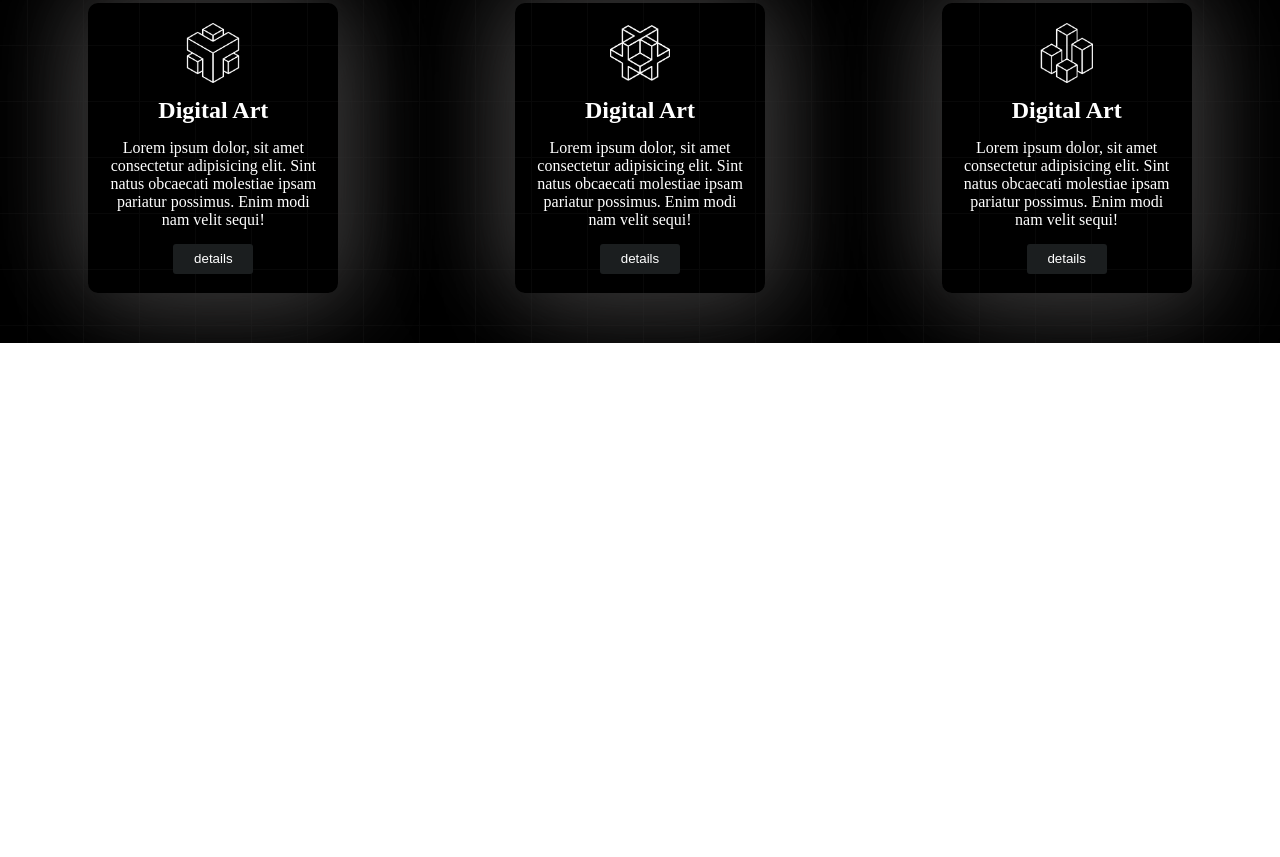
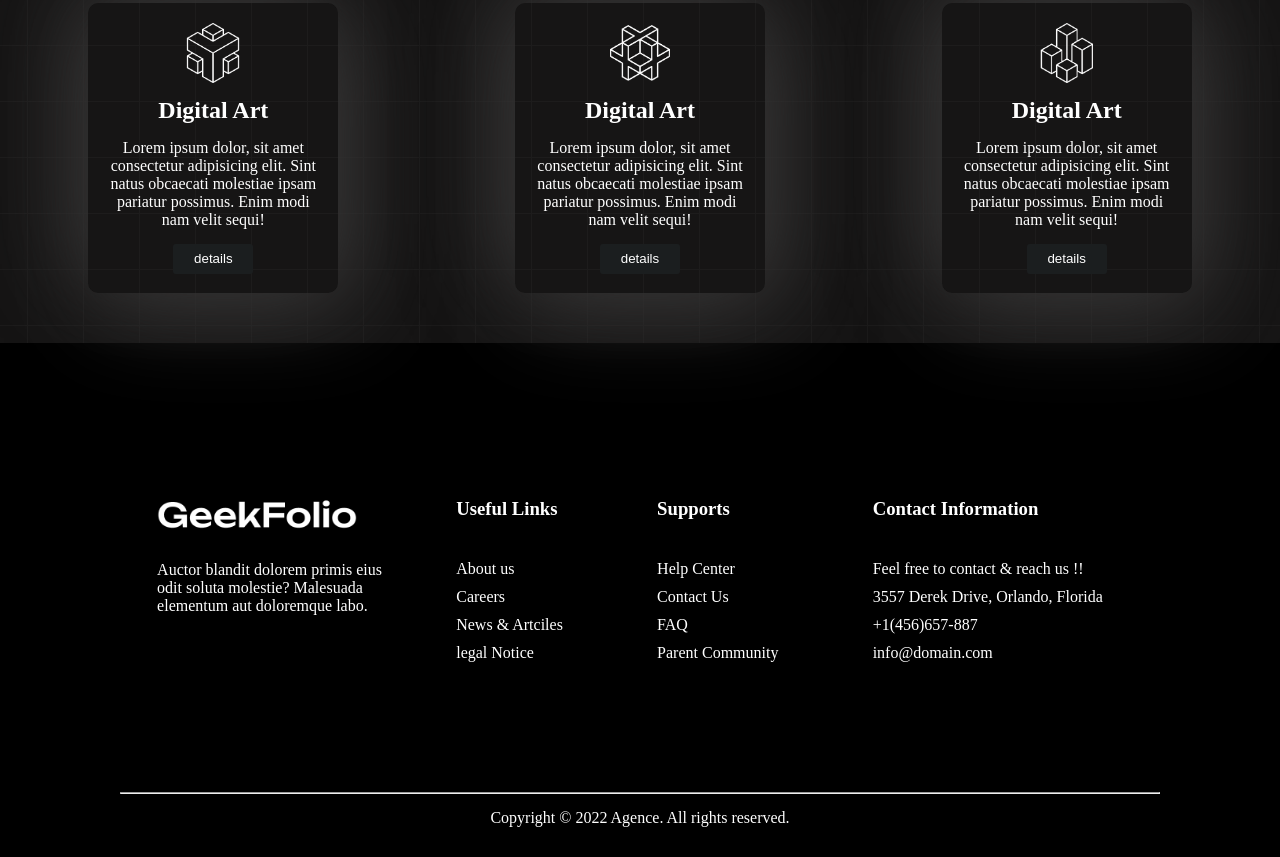
Before and after one commit to sristikundu1/Digital-Product, a plain HTML site: page index.html in a window 1280 px wide. Shown: the part 1484-2341 px from the top of the page. Before the commit the page ends 1827 px from the top, so only its background shows below. Drawn offline with Linux system fonts and the light colour scheme.

Commit message:
implement footer section

```diff
--- a/Styles/style.css
+++ b/Styles/style.css
@@ -86,7 +86,7 @@ li {
 }
 
 .service-container {
-    background-color: black;
+    background-color: rgb(22, 21, 21);
     color: white;
     background-image: url("/assests/images/background.png");
 }
@@ -128,3 +128,38 @@ li {
     background-color: #1b1e1f;
     color: white;
 }
+
+footer{
+    background-color: black;
+    color: white;
+    padding-top: 150px;
+    padding-bottom: 30px;
+    padding-right: 120px;
+    padding-left: 120px;
+    border-top: 5px solid black;
+}
+
+.footer-logo{
+    width: 200px;
+    margin-bottom: 20px;
+    /* height: 50px; */
+}
+.footer-info{
+    display: flex;
+    justify-content: space-around;
+    padding-bottom: 120px;
+}
+.info-title{
+    margin-bottom: 40px;
+}
+.info-list{
+    flex-direction: column;
+}
+
+.info-list > li{
+    margin-bottom: 10px;
+}
+.copyright{
+    text-align: center;
+    margin-top: 15px;
+}
--- a/index.html
+++ b/index.html
@@ -60,21 +60,24 @@
                 <div class="card">
                     <img class="card-logo" src="./assests/icon/0.png" alt="">
                     <h2>Digital Art</h2>
-                    <p class="card-paragraph">Lorem ipsum dolor, sit amet consectetur adipisicing elit. Sint natus obcaecati molestiae ipsam pariatur possimus. Enim modi nam velit sequi!</p>
+                    <p class="card-paragraph">Lorem ipsum dolor, sit amet consectetur adipisicing elit. Sint natus
+                        obcaecati molestiae ipsam pariatur possimus. Enim modi nam velit sequi!</p>
                     <button class="detail-btn">details</button>
 
                 </div>
                 <div class="card">
                     <img class="card-logo" src="./assests/icon/1.png" alt="">
                     <h2>Digital Art</h2>
-                    <p class="card-paragraph">Lorem ipsum dolor, sit amet consectetur adipisicing elit. Sint natus obcaecati molestiae ipsam pariatur possimus. Enim modi nam velit sequi!</p>
+                    <p class="card-paragraph">Lorem ipsum dolor, sit amet consectetur adipisicing elit. Sint natus
+                        obcaecati molestiae ipsam pariatur possimus. Enim modi nam velit sequi!</p>
                     <button class="detail-btn">details</button>
 
                 </div>
                 <div class="card">
                     <img class="card-logo" src="./assests/icon/2.png" alt="">
                     <h2>Digital Art</h2>
-                    <p class="card-paragraph">Lorem ipsum dolor, sit amet consectetur adipisicing elit. Sint natus obcaecati molestiae ipsam pariatur possimus. Enim modi nam velit sequi!</p>
+                    <p class="card-paragraph">Lorem ipsum dolor, sit amet consectetur adipisicing elit. Sint natus
+                        obcaecati molestiae ipsam pariatur possimus. Enim modi nam velit sequi!</p>
                     <button class="detail-btn">details</button>
 
                 </div>
@@ -82,6 +85,46 @@
         </div>
 
     </main>
+    <!-- footer section  -->
+    <footer>
+        <div class="footer-info">
+            <div class="info-card">
+                <img class="footer-logo" src="./assests/logo/logo-light.png" alt="">
+                <p>Auctor blandit dolorem primis eius <br> odit soluta molestie? Malesuada <br> elementum aut doloremque labo.</p>
+            </div>
+            <div>
+                <h3 class="info-title">Useful Links</h3>
+                <ul class="info-list">
+                    <li>About us</li>
+                    <li>Careers</li>
+                    <li>News & Artciles</li>
+                    <li>legal Notice</li>
+                </ul>
+            </div>
+            <div>
+                <h3 class="info-title">Supports</h3>
+                <ul class="info-list">
+                    <li>Help Center</li>
+                    <li>Contact Us</li>
+                    <li>FAQ</li>
+                    <li>Parent Community</li>
+                </ul>
+            </div>
+            <div>
+                <h3 class="info-title">Contact Information</h3>
+                <ul class="info-list">
+                    <li>Feel free to contact & reach us !!</li>
+                    <li>3557 Derek Drive, Orlando, Florida</li>
+                    <li>+1(456)657-887</li>
+                    <li>info@domain.com</li>
+                </ul>
+            </div>
+        </div>
+
+        <hr>
+        <p class="copyright">Copyright © 2022 Agence. All rights reserved.</p>
+
+    </footer>
 </body>
 
 </html>
```
